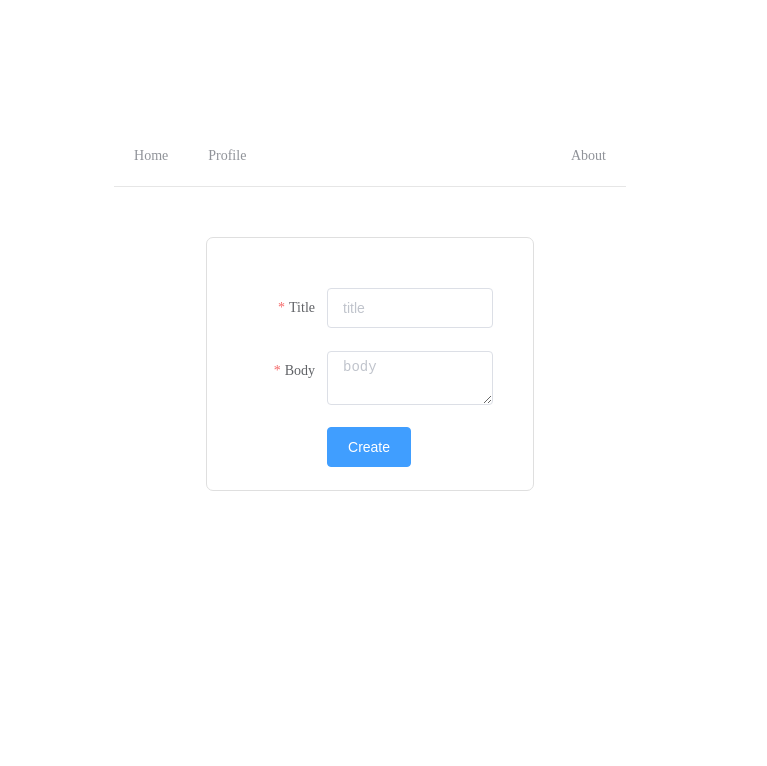
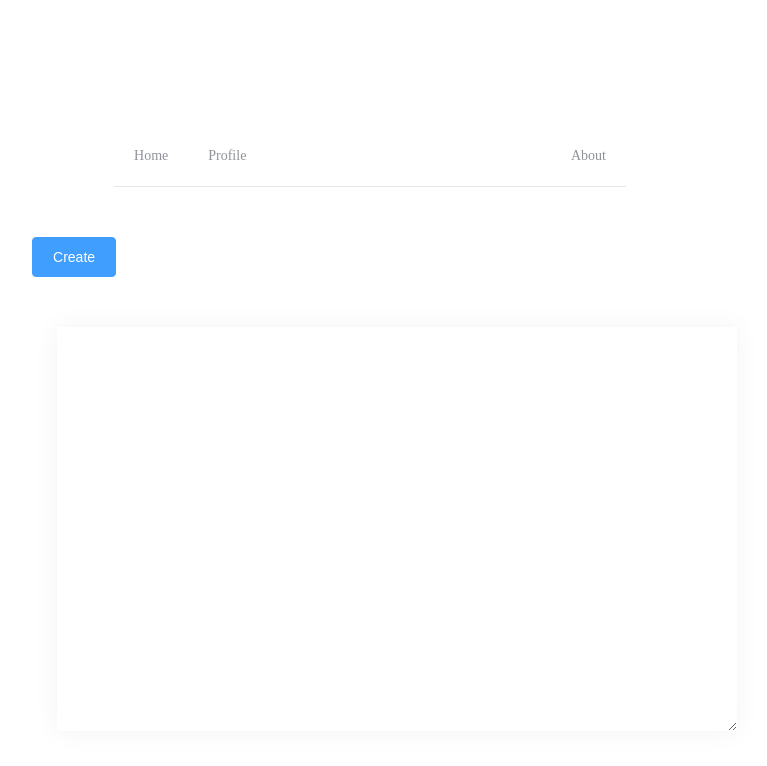
Before and after one commit to walpurgisnatch/walpurgisblog-front, a Vue app: page /article/create in a window 1280 px wide. Shown: the top 766 px of the page, without its empty margins (270-1037 px from the left). Built offline with nearby package versions, Linux system fonts and the light colour scheme.

Commit message:
articles editor p.1

```diff
--- a/src/components/ArticleForm.vue
+++ b/src/components/ArticleForm.vue
@@ -1,28 +1,8 @@
 <template>
   <div>
-    <div class="form">
-      <h2 class="title">{{ article.title }}</h2>
-      <el-form
-        ref="article"
-        :model="article"
-        :rules="rules"
-        label-width="120px"
-      >
-        <el-form-item label="Title" prop="title">
-          <el-input v-model="article.title" placeholder="title"></el-input>
-        </el-form-item>
-        <el-form-item label="Body" prop="body">
-          <el-input
-            type="textarea"
-            v-model="article.body"
-            placeholder="body"
-          ></el-input>
-        </el-form-item>
-        <el-form-item>
     <el-button type="primary" @click="submit">Create</el-button>
-        </el-form-item>
-      </el-form>
-    </div>
+    <h2 class="title">{{ header }}</h2>
+    <textarea v-model="article.body" class="article" />
   </div>
 </template>
 
@@ -39,30 +19,33 @@ export default {
         user: 1,
       },
       rules: {
-        title: [
-          { required: true, message: "Title required.", trigger: "blur" },
-        ],
         body: [{ required: true, message: "Body required.", trigger: "blur" }],
       },
     };
   },
   methods: {
+    setTitle() {
+      this.article.title = this.header;
+    },
     submit() {
-      this.$refs["article"].validate((valid) => {
-        if (valid) {
+      this.setTitle();
       EventService.createArticle(this.article)
         .then((response) => {
           if (response.status == 200) {
-                this.$router.push({ name: 'Article', params: { id: response.data.id } });
+            this.$router.push({
+              name: "Article",
+              params: { id: response.data.id },
+            });
           }
         })
         .catch((error) => {
           console.log("There was an error: ", error);
         });
-        } else {
-          return false;
-        }
-      });
+    },
+  },
+  computed: {
+    header: function() {
+      return this.article.body.split("\n")[0];
     },
   },
 };
@@ -73,7 +56,20 @@ export default {
   text-align: center;
   margin-bottom: 50px;
 }
+.article {
+  margin: 0 25px 25px;
+  height: 400px;
+  width: 100%;
+  border: none;
+  box-shadow: 0 0 25px rgba(0, 0, 0, 0.05);
+}
+.article:focus {
+  border: none;
+  outline: none;
+  box-shadow: 0 0 25px rgba(0, 0, 0, 0.1);
+}
 .form {
+  width: 100%;
   border: 1px solid #dfdfdf;
   border-radius: 7px;
   padding-right: 40px;
--- a/src/components/SignIn.vue
+++ b/src/components/SignIn.vue
@@ -52,15 +52,7 @@ export default {
         if (valid) {
           EventService.logIn(this.login)
             .then((response) => {
-              this.logIn(response.data);
-              // EventService.getUser(response.data)
-              //   .then((resp) => {
-              //     console.log(resp.data)
-              //     this.setData(resp.data);
-              //   })
-              //   .catch((error) => {
-              //     console.log("There was an error: ", error);
-              //   });
+              this.logIn(response.data)
             })
             .catch((error) => {
               console.log("There was an error: ", error);
--- a/src/store/modules/user.js
+++ b/src/store/modules/user.js
@@ -7,9 +7,6 @@ export const state = {
 }
 
 export const mutations = {
-  SET_TOKEN(state, token) {
-    state.token = token;
-  },
   SET_DATA(state, user) {
     state.user = user
     localStorage.setItem('user', JSON.stringify(user))
--- a/src/views/CreateArticle.vue
+++ b/src/views/CreateArticle.vue
@@ -1,7 +1,7 @@
 <template>
   <div>
     <el-row :gutter="20">
-      <el-col :span="8" :offset="8">
+      <el-col :span="16" :offset="4">
         <ArticleForm />
       </el-col>
     </el-row>
```
Lines whose indentation alone changed are shown as unchanged.
